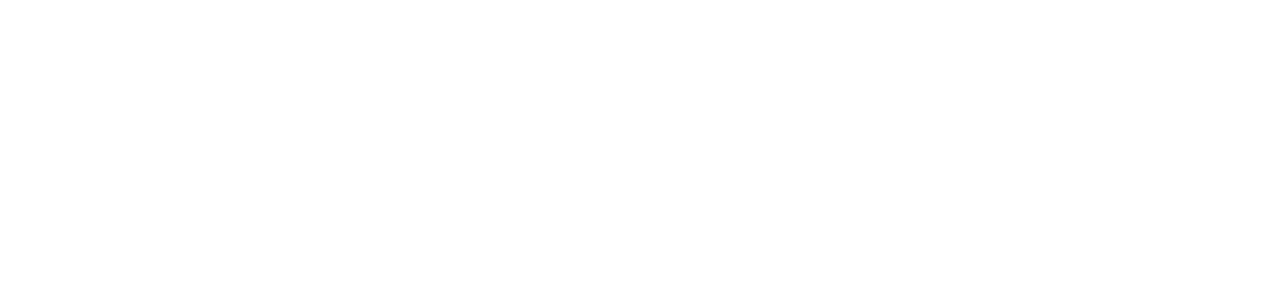
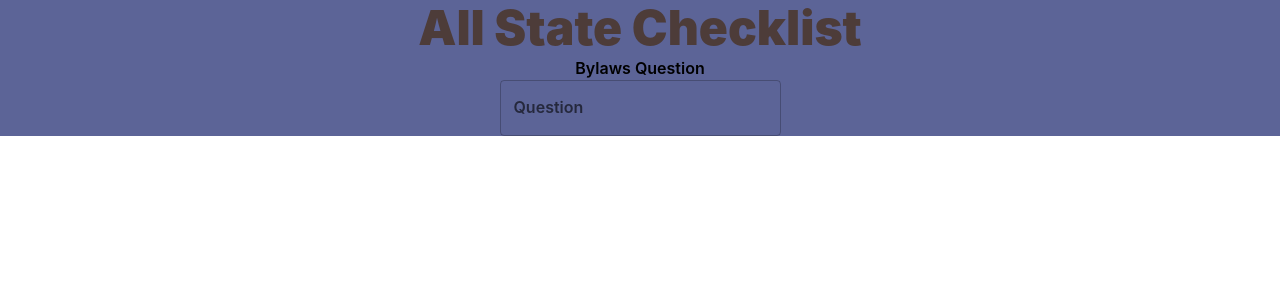
Before and after one commit to Tillaine/VFWNerd, a React (Create React App) app: page /Search in a window 1280 px wide. Before the commit this address had no page. Shown: the top 300 px of the page. Built offline with nearby package versions, Linux system fonts and the light colour scheme.

Commit message:
adding page files

```diff
--- a/src/AllState/AllStateCheckList.js
+++ b/src/AllState/AllState.js
@@ -1,26 +1,19 @@
 import Box from '@mui/material/Box';
 import Typography from '@mui/material/Typography';
-import ByLawsSearch from './components/ByLawsSearch'
-import ByawsTriviaButton from './components/BylawsTriviaButton'
-import AllStateChecklist from './components/AllStateCheckList'
-import GlobalThemeOverride from './theme/GlobalThemeOverride';
-import './App.css';
 
 
 
-const AllStateCheckList = () => {
+const AllState = () => {
   return (
     <div className="App">
-      <GlobalThemeOverride>
         <Box bgcolor='primary.light'>
             <Typography variant="h1" >All State Checklist</Typography>
         </Box>
-      </GlobalThemeOverride>
     </div>
   );
 }
 
-export default AllStateCheckList;
+export default AllState;
 
 
 // Membership
--- a/src/App.js
+++ b/src/App.js
@@ -1,18 +1,24 @@
 import GlobalThemeOverride from './theme/GlobalThemeOverride';
 import { Route, Routes } from 'react-router-dom';
+import { useNavigate } from "react-router-dom";
+import AllState from './AllState/AllState'
 import './App.css';
 
 import Home from './Home/Home'
+import Trivia from './Trivia/Trivia'
+import Search from './Search/Search'
 
-function App() {
+const App = () => {
+  const navigate = useNavigate();
+
   return (
     <div className="App">
       <GlobalThemeOverride>
       <Routes>
          <Route path='/' element={<Home/>} />
-         {/* <Route path='/AllState' element={<AllState/>} /> */}
-         {/* <Route path='/Search' element={<Search/>} /> */}
-         {/* <Route path='/Trivia' element={<Trivia/>} /> */}
+         <Route path='/AllState' element={<AllState/>} />
+         <Route path='/Search' element={<Search/>} />
+         <Route path='/Trivia' element={<Trivia/>} />
        </Routes>
       </GlobalThemeOverride>
     </div>
--- /dev/null
+++ b/src/Search/Search.js
@@ -0,0 +1,20 @@
+import Box from '@mui/material/Box';
+import Typography from '@mui/material/Typography';
+import TextField from '@mui/material/TextField';
+
+
+
+
+const Search = () => {
+  return (
+    <div className="App">
+        <Box bgcolor='primary.light'>
+            <Typography variant="h1" >All State Checklist</Typography>
+            <Typography> Bylaws Question </Typography>
+            <TextField id="outlined-basic" label="Question" variant="outlined" />
+        </Box>
+    </div>
+  );
+}
+
+export default Search;
--- /dev/null
+++ b/src/Trivia/Trivia.js
@@ -0,0 +1,17 @@
+import Box from '@mui/material/Box';
+import Typography from '@mui/material/Typography';
+
+
+
+
+const Trivia = () => {
+  return (
+    <div className="App">
+        <Box bgcolor='primary.light'>
+            <Typography variant="h1" >All State Checklist</Typography>
+        </Box>
+    </div>
+  );
+}
+
+export default Trivia;
--- a/src/components/AllStateCheckList.js
+++ b/src/components/AllStateCheckList.js
@@ -1,14 +1,16 @@
 import Button from '@mui/material/Button';
 import Typography from '@mui/material/Typography';
 import LandingPageCard from './LandingPageCard';
+import { Link } from "react-router-dom";
+
+const AllStateChecklist = () =>  {
 
 
-function AllStateChecklist() {
   return (
     <div className="ByLawsSearch">
          <LandingPageCard>
             <Typography> All State Check List </Typography>
-            <Button>Play</Button>
+            <Link to='AllState' ><Button>Play</Button></Link>
           </LandingPageCard>
     </div>
   );
--- a/src/components/ByLawsSearch.js
+++ b/src/components/ByLawsSearch.js
@@ -1,16 +1,14 @@
-import Box from '@mui/material/Box';
+import Button from '@mui/material/Button';
+import LandingPageCard from './LandingPageCard';
 import Typography from '@mui/material/Typography';
-import TextField from '@mui/material/TextField';
-import LandingPageCard from './LandingPageCard';
-
+import { Link } from "react-router-dom";
 
 function ByLawsSearch() {
   return (
     <div className="ByLawsSearch">
          <LandingPageCard>
-
             <Typography> Bylaws Question </Typography>
-            <TextField id="outlined-basic" label="Question" variant="outlined" />
+            <Link to='Search' ><Button>Play</Button></Link>
           </LandingPageCard>
     </div>
   );
--- a/src/components/BylawsTriviaButton.js
+++ b/src/components/BylawsTriviaButton.js
@@ -1,6 +1,7 @@
 import Button from '@mui/material/Button';
 import Typography from '@mui/material/Typography';
 import LandingPageCard from './LandingPageCard';
+import { Link } from "react-router-dom";
 
 
 function BylawsTriviaButton() {
@@ -8,7 +9,8 @@ function BylawsTriviaButton() {
     <div className="ByLawsSearch">
          <LandingPageCard>
             <Typography> Bylaws Trivia </Typography>
-            <Button>Play</Button>
+            <Link to='Trivia' ><Button>Play</Button></Link>
+
           </LandingPageCard>
     </div>
   );
```
